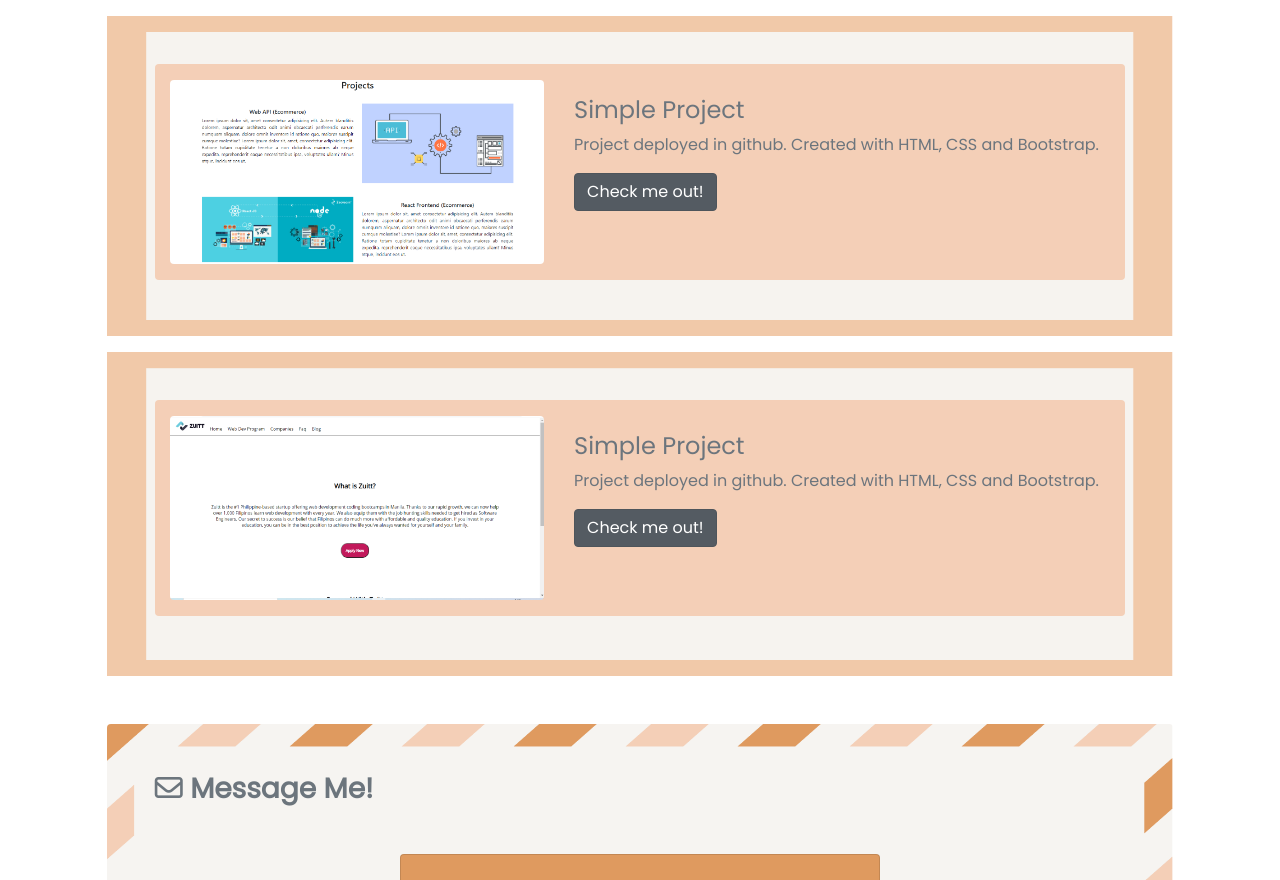
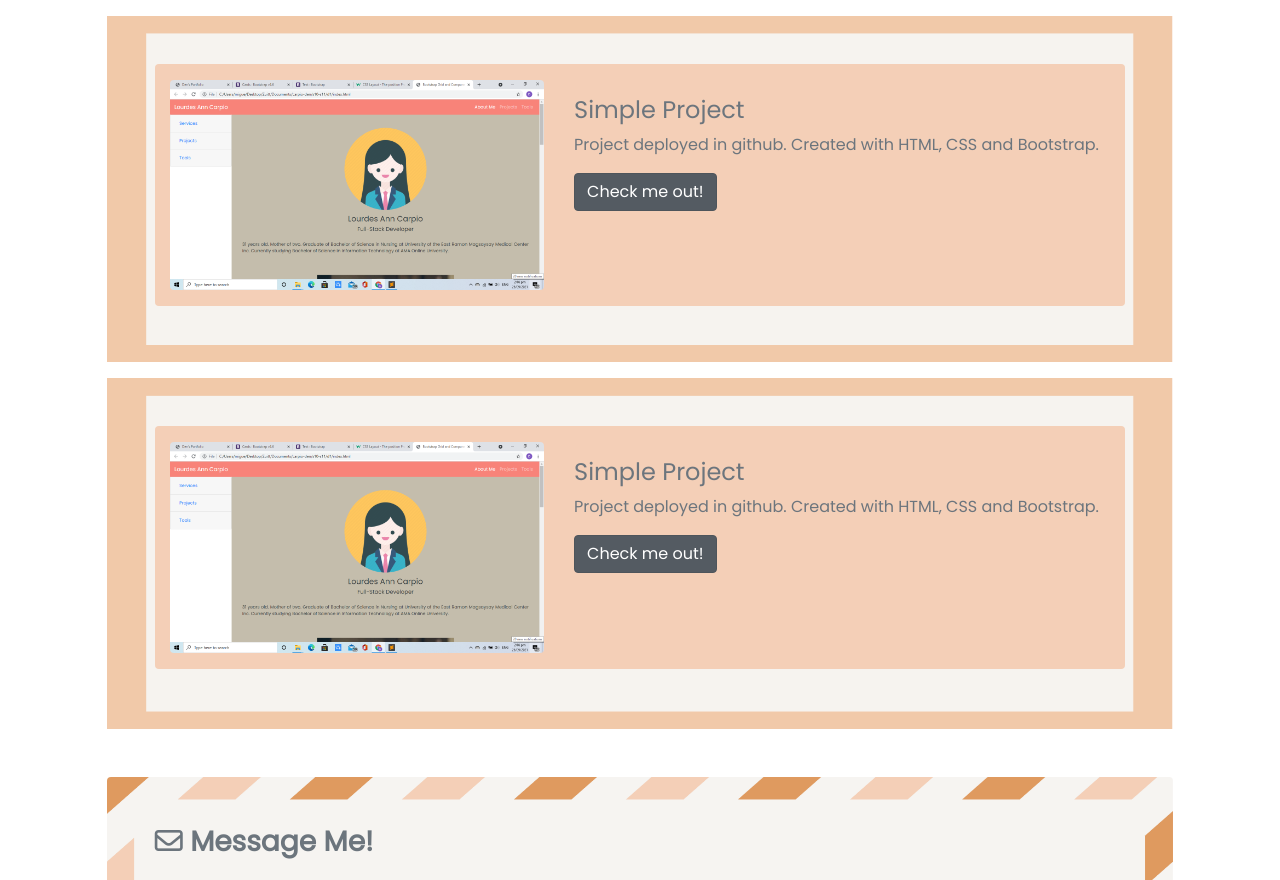
Before and after one commit to dendc/webportfolio, a plain HTML site: page index.html in a window 1280 px wide. Shown: the part 1473-2353 px from the top of the page. Drawn offline with nearby package versions, Linux system fonts and the light colour scheme.

Commit message:
changed broken photo

```diff
--- a/index.html
+++ b/index.html
@@ -126,7 +126,7 @@
 				<div class="container-fluid text-secondary bg-nude mx-auto mb-2 py-3 px-0 rounded">
 					<div class="row m-0">
 						<div class="col-md-5 col-12 ">
-							<img src="./images/project1.PNG" alt="project" class="img-fluid rounded">
+							<img src="./images/project.png" alt="project" class="img-fluid rounded">
 						</div>
 						<div class="col-md-7 pt-3">
 							<h4>Simple Project</h4>
@@ -143,7 +143,7 @@
 					<div class="container-fluid text-secondary bg-nude mx-auto mb-2 py-3 px-0 rounded">
 						<div class="row m-0">
 							<div class="col-md-5 col-12 ">
-								<img src="./images/project2.PNG" alt="project" class="img-fluid rounded">
+								<img src="./images/project.png" alt="project" class="img-fluid rounded">
 							</div>
 							<div class="col-md-7 pt-3">
 								<h4>Simple Project</h4>
```
